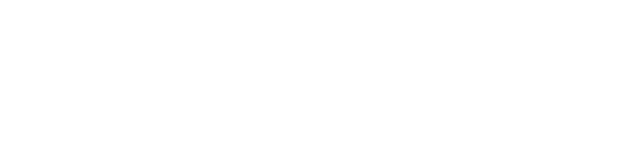
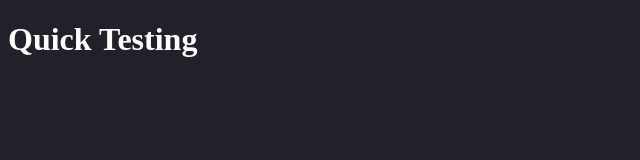
Before and after one commit to TommyLeTran/motivationWebsite, a plain HTML site: page contact.html in a window 1280 px wide. Shown: the whole page, without its empty margins (0-640 px from the left). Drawn offline with Linux system fonts and the light colour scheme.

Commit message:
Quick Testing

```diff
--- /dev/null
+++ b/contact.css
@@ -0,0 +1,7 @@
+body {
+    background-color: #202129;
+}
+
+h1 {
+    color: white;
+}
--- a/contact.html
+++ b/contact.html
@@ -4,9 +4,10 @@
     <meta charset="UTF-8">
     <meta http-equiv="X-UA-Compatible" content="IE=edge">
     <meta name="viewport" content="width=device-width, initial-scale=1.0">
+    <link href="contact.css" rel="stylesheet">
     <title>Contact Us</title>
 </head>
 <body>
-
+    <h1>Quick Testing</h1>
 </body>
 </html>
```
